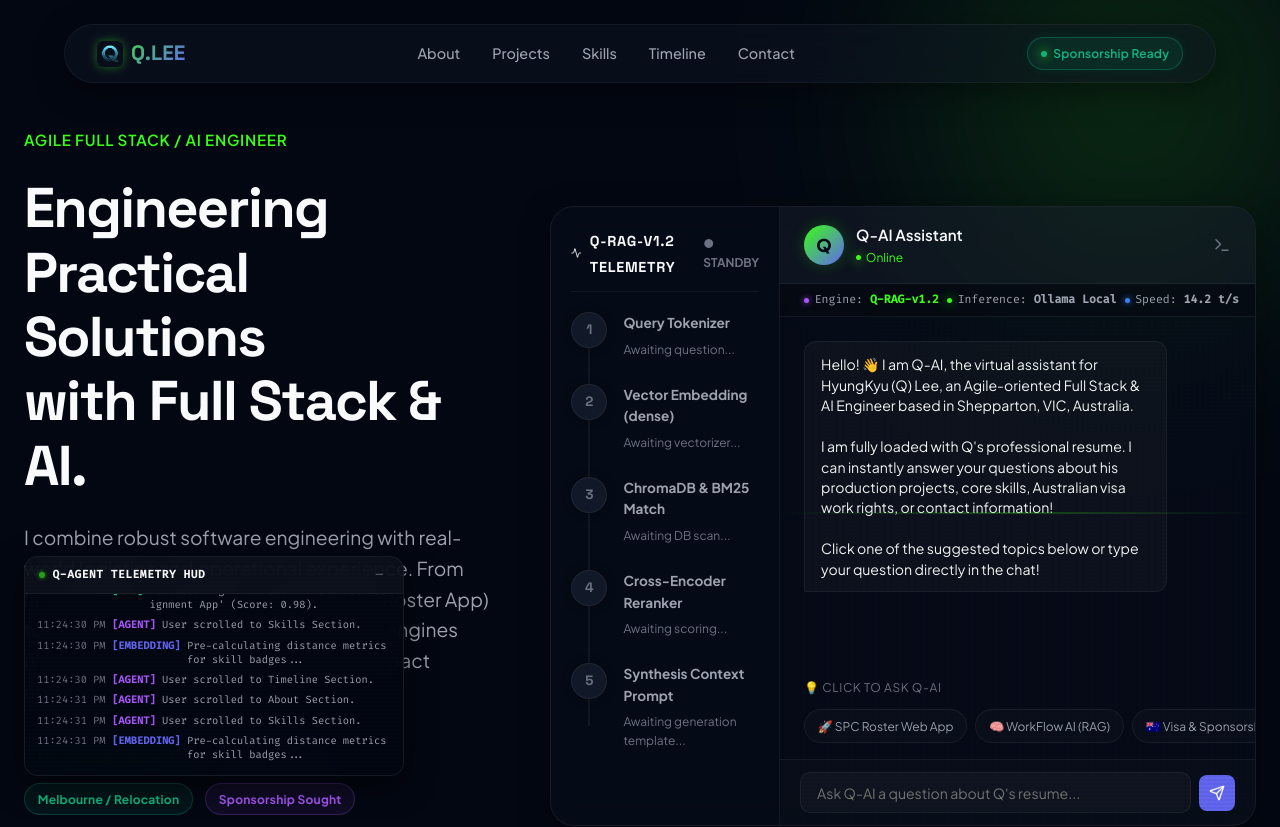
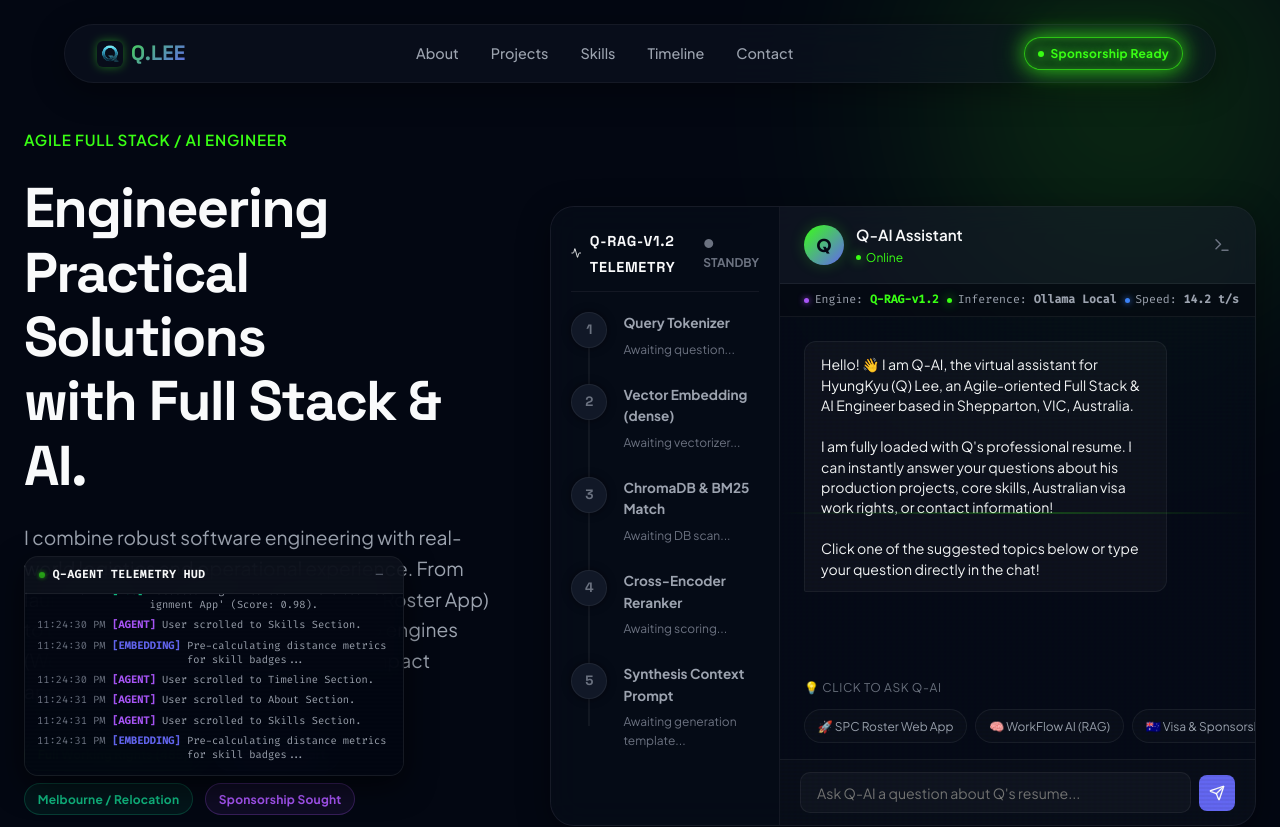
Before and after one commit to Q-Leee/portfolio, a React (Vite) app: page / in a window 1280 px wide. Shown: the top 827 px of the page. Built offline with nearby package versions, Linux system fonts and the light colour scheme.

Commit message:
style: Elevate Sponsorship Ready badge with brilliant neon green radial sun-corona pulse glow animation

```diff
--- a/src/index.css
+++ b/src/index.css
@@ -227,24 +227,43 @@ button {
   display: inline-flex;
   align-items: center;
   gap: 0.4rem;
-  background: rgba(16, 185, 129, 0.1);
-  border: 1px solid rgba(16, 185, 129, 0.3);
-  color: var(--color-emerald);
+  background: rgba(57, 255, 20, 0.15);
+  border: 1px solid rgba(57, 255, 20, 0.5);
+  color: var(--color-cyan);
   padding: 0.35rem 0.8rem;
   border-radius: 9999px;
   font-size: 0.75rem;
-  font-weight: 600;
-  letter-spacing: 0.02em;
-  box-shadow: 0 0 10px rgba(16, 185, 129, 0.1);
+  font-weight: 700;
+  letter-spacing: 0.03em;
+  text-shadow: 0 0 8px rgba(57, 255, 20, 0.6);
+  box-shadow: 0 0 15px rgba(57, 255, 20, 0.4), 0 0 30px rgba(57, 255, 20, 0.15), inset 0 0 6px rgba(57, 255, 20, 0.2);
+  animation: sponsorship-sun-glow 2s infinite alternate ease-in-out;
+  transition: var(--transition-smooth);
+}
+.sponsorship-badge:hover {
+  transform: scale(1.05);
 }
 
 .sponsorship-dot {
   width: 6px;
   height: 6px;
-  background-color: var(--color-emerald);
+  background-color: var(--color-cyan);
   border-radius: 50%;
-  box-shadow: 0 0 8px var(--color-emerald);
-  animation: pulse-glow 1.5s infinite alternate;
+  box-shadow: 0 0 10px var(--color-cyan), 0 0 20px var(--color-cyan);
+  animation: pulse-glow 1s infinite alternate;
+}
+
+@keyframes sponsorship-sun-glow {
+  0% {
+    box-shadow: 0 0 12px rgba(57, 255, 20, 0.4), 0 0 20px rgba(57, 255, 20, 0.15), inset 0 0 4px rgba(57, 255, 20, 0.15);
+    border-color: rgba(57, 255, 20, 0.4);
+    background: rgba(57, 255, 20, 0.1);
+  }
+  100% {
+    box-shadow: 0 0 25px rgba(57, 255, 20, 0.85), 0 0 45px rgba(57, 255, 20, 0.4), inset 0 0 10px rgba(57, 255, 20, 0.4);
+    border-color: rgba(57, 255, 20, 0.9);
+    background: rgba(57, 255, 20, 0.22);
+  }
 }
 
 /* Hero Section */
```
